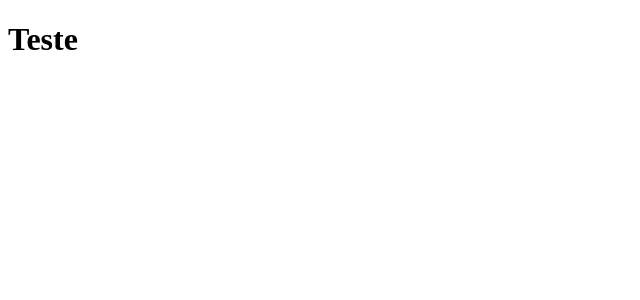
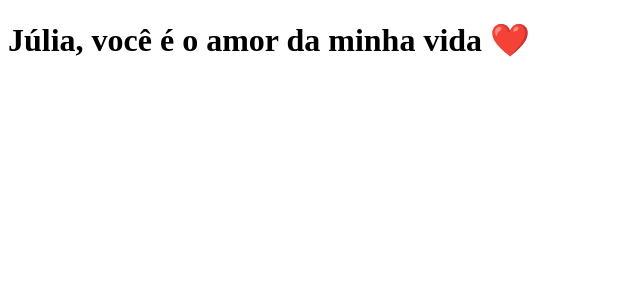
Before and after one commit to lucascprazeres/tabnews-clone, a Next.js app: page / in a window 1280 px wide. Shown: the top 300 px of the page, without its empty margins (0-640 px from the left). Built offline with nearby package versions, Linux system fonts and the light colour scheme.

Commit message:
completa desafio do dia 4 🚀

```diff
--- a/pages/index.js
+++ b/pages/index.js
@@ -1,5 +1,5 @@
 function Home() {
-  return <h1>Teste</h1>
+  return <h1>Júlia, você é o amor da minha vida ❤️</h1>
 }
 
 export default Home
```
